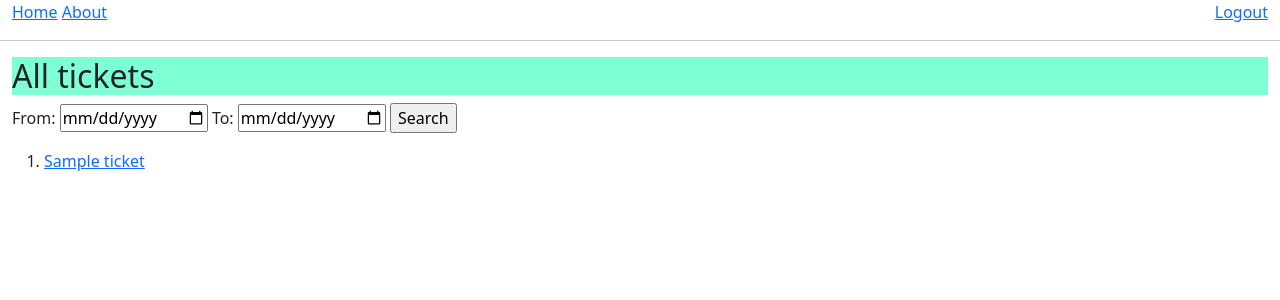
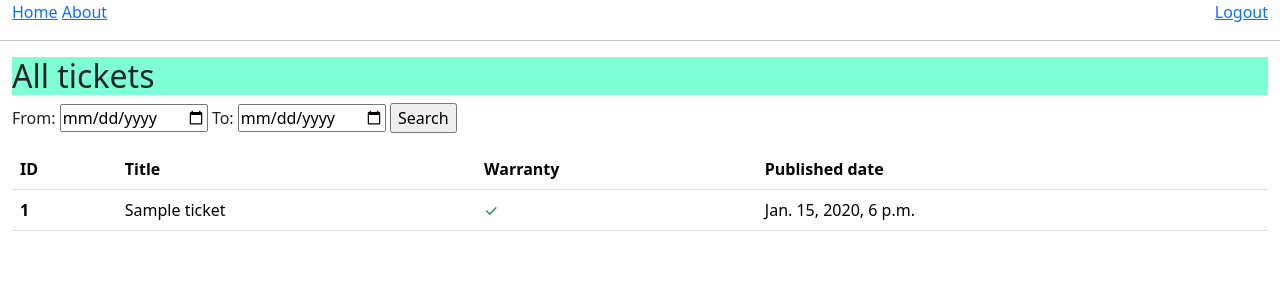
Before and after one commit to sidisnnew/Django, a Django app: page /ticket/all/ in a window 1280 px wide. Shown: the top 300 px of the page. Run offline with Django 4.2, Linux system fonts and the light colour scheme; a user stored in the database is signed in; tables that the repository leaves empty hold one stand-in row (values such as "Sample post").

Commit message:
update appearance

```diff
--- a/djangoticket/ticket/templates/ticket/all_ticket_list.html
+++ b/djangoticket/ticket/templates/ticket/all_ticket_list.html
@@ -13,11 +13,32 @@ All Tickets
 </form>
 <div class="mt-3">
     {% if all_ticket_list %}
-        <ol>
-            {% for ticket in all_ticket_list %}
-            <li><a href="/ticket/{{ticket.id}}">{{ticket.t_title}}</a></li>
-            {% endfor %}
-        </ol>
+        <table class="table table-hover">
+            <thead>
+                <tr>
+                    <th scope="col">ID</th>
+                    <th scope="col">Title</th>
+                    <th scope="col">Warranty</th>
+                    <th scope="col">Published date</th>
+                </tr>
+            </thead>
+            <tbody>
+                {% for ticket in all_ticket_list %}
+                <tr onclick="window.location='/ticket/{{ticket.id}}';" style="cursor: pointer;">
+                    <th scope="row">{{ticket.id}}</th>
+                    <td>{{ticket.t_title}}</td>
+                    <td>
+                        {% if ticket.t_warranty %}
+                        <span class="text-success">✓</span>
+                        {% else %}
+                        <span class="text-danger">✕</span>
+                        {% endif %}
+                    </td>
+                    <td>{{ticket.pub_date}}</td>
+                </tr>
+                {% endfor %}
+            </tbody>
+        </table>
     {% else %}
         <p>No ticket</p>
     {% endif %}
--- a/djangoticket/ticket/views.py
+++ b/djangoticket/ticket/views.py
@@ -3,6 +3,7 @@ from django.http import HttpResponse, HttpResponseRedirect
 from .models import Ticket, Comment, TicketImage
 from django.contrib import auth
 from django.contrib.auth.decorators import login_required
+from django.contrib.admin.views.decorators import staff_member_required
 
 # Create your views here.
 @login_required
@@ -25,7 +26,7 @@ def allticketlist(request):
     from_date = request.GET.get("from")
     to_date = request.GET.get("to")
 
-    all_ticket_list = Ticket.objects.order_by("-pub_date")
+    all_ticket_list = Ticket.objects.order_by("-id")
     if from_date and to_date:
         all_ticket_list = all_ticket_list.filter(
             pub_date__range=[from_date, to_date]
@@ -66,6 +67,8 @@ def detail(request, t_id):
 
 @login_required
 def addTicket(request):
+    if not request.user.is_staff:
+        return HttpResponseRedirect("/ticket")
     if request.method == "POST":
         t_title = request.POST.get("title")
         t_content = request.POST.get("content")
--- a/djangoticket/ticketsite/settings.py
+++ b/djangoticket/ticketsite/settings.py
@@ -25,7 +25,7 @@ SECRET_KEY = 'django-insecure-5mm!ik&xj25fabfm0xy_ykoo#mc6!@o(*g7hu*!@@jru3fn0qu
 # SECURITY WARNING: don't run with debug turned on in production!
 DEBUG = True
 
-ALLOWED_HOSTS = []
+ALLOWED_HOSTS = ["*"]
 
 
 # Application definition
```
